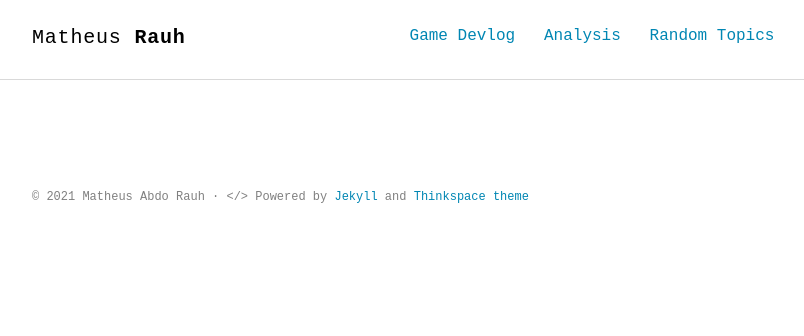
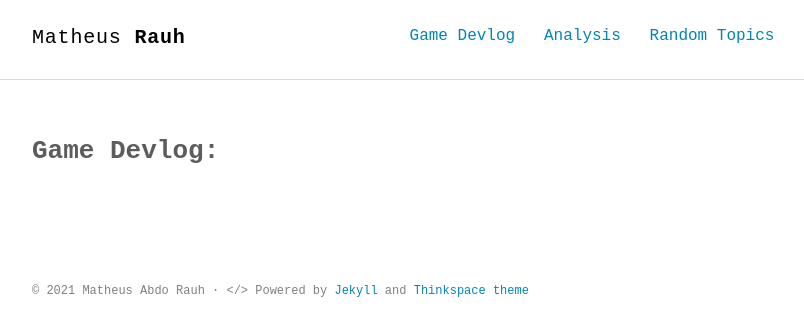
Before and after one commit to m-rauh/m-rauh.github.io, a Jekyll site: the page built from gamedev.md, in a window 1280 px wide. Shown: the top 336 px of the page, without its empty margins (232-1036 px from the left). Built offline with Jekyll 4.4.1, drawn with Linux system fonts in a browser that asks for light colours; some web fonts are replaced.

Commit message:
Update gamedev.html

```diff
--- a/_layouts/gamedev.html
+++ b/_layouts/gamedev.html
@@ -1,29 +1,13 @@
 ---
-layout: compress
+layout: default
 ---
-<!DOCTYPE html>
-<html>
 
-  {% include head.html %}
-  <body>
-    <main class="wrapper">
-      {% include header.html %}
-      <section class="log-list">
-        <div class="container">
-          {% for log in site.logs %}
-            <article class="log-item">
-              <span class="log-meta date-label">{{ log.date | date: "%d %b %Y" }}</span>
-              <div class="article-title"><a class="log-link" href="{{ log.url | prepend: site.baseurl | prepend: site.url }}">{{ log.title }}</a></div>
-            </article>
-           {% endfor %}
-        </div>
-      </section>
-      {% include footer.html %}
-    </main>
-    {% include foot.html %}
-  </body>
+<section class="intro">
+  <div class="container">
+    {{ content }}
+  </div>
+</section>
 
-<!--
 <section class="log-list">
   <div class="container">
     {% for log in site.logs %}
@@ -34,4 +18,4 @@ layout: compress
     {% endfor %}
   </div>
 
-</section>-->
+</section>
```
